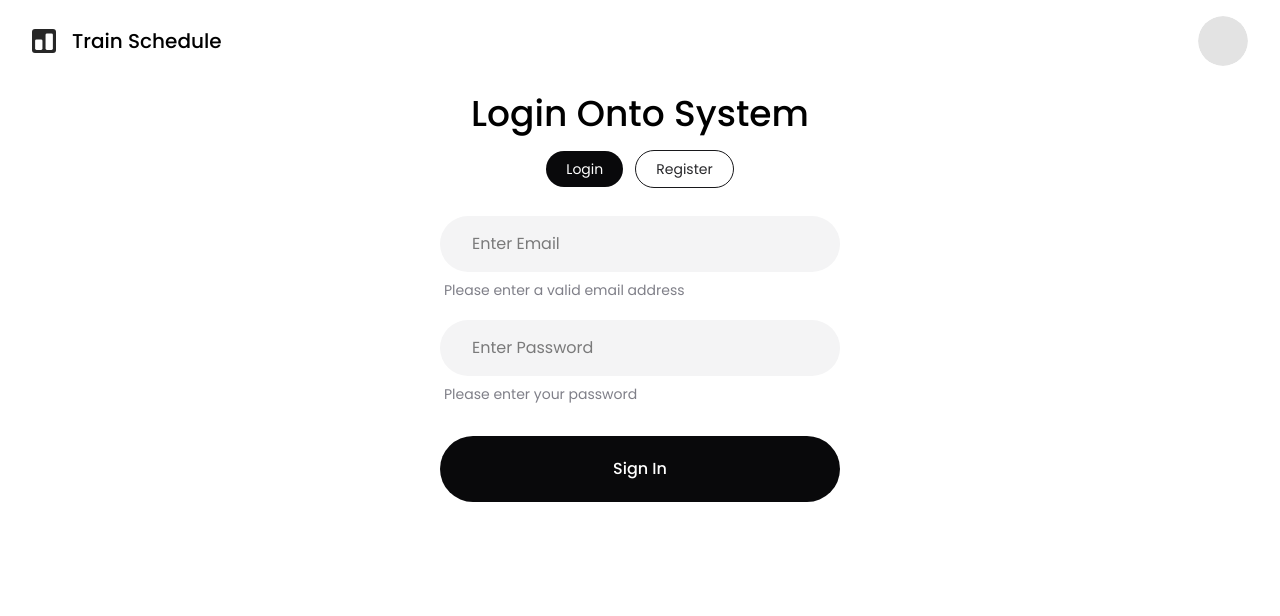
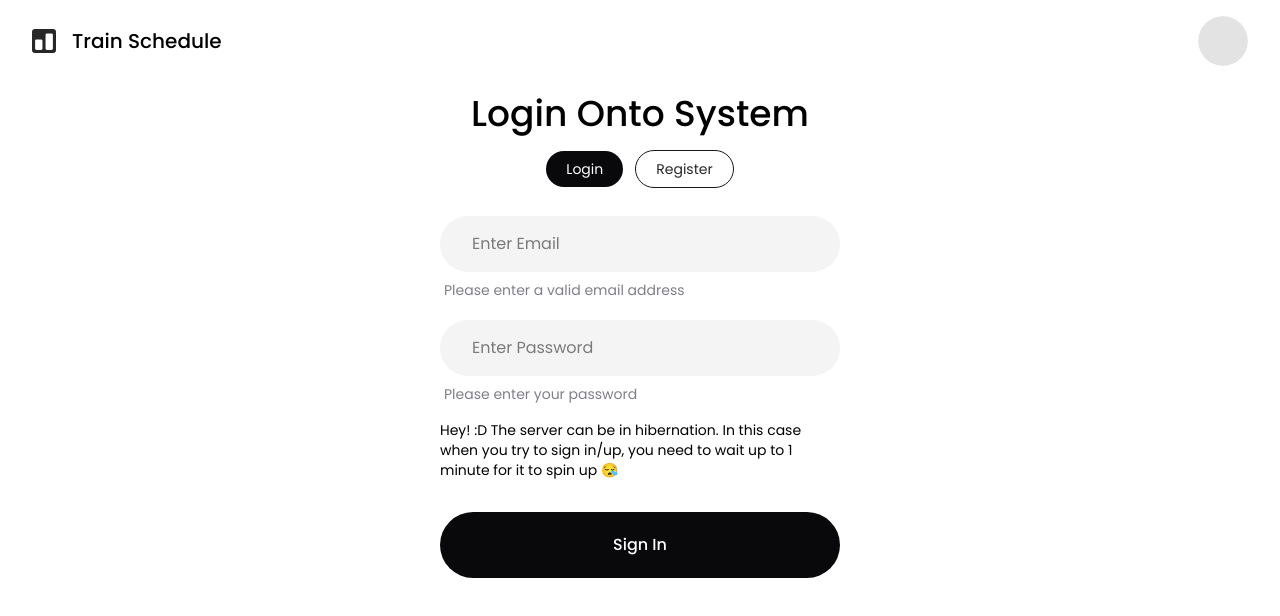
Before and after one commit to nikolas-tuz/kevich-tech-task-front, a Next.js app: page /auth in a window 1280 px wide. Shown: the top 616 px of the page. Built offline with nearby package versions, Linux system fonts and the light colour scheme.

Commit message:
Added tooltip text warning in auth page to tell user that server can be in hibernation;

```diff
--- a/app/auth/page.tsx
+++ b/app/auth/page.tsx
@@ -23,6 +23,7 @@ import axios from 'axios';
 import { AxiosErrorInterface, AxiosResponseInterface } from '@/utils/interfaces/AxiosResponse.interface';
 import { logIn } from '@/utils/auth/logIn';
 import MUIBackdrop from '@/components/UI/Backdrops/MUIBackdrop';
+import PlaceholderText from '@/components/UI/InfoMessage/PlaceholderText';
 
 type AuthStateType = `login` | `register`;
 
@@ -170,9 +171,14 @@ export default function AuthPage(/*{}: AuthPageType*/) {
                 placeholder={`Enter Password`}
               />
             </DivContainer>
-            <DivContainer>
+            {errorMessage && <ErrorMessage className={`flex items-center gap-3 mt-3`}>{errorMessage}</ErrorMessage>}
+
+            <DivContainer className={`mt-4`}>
+              <PlaceholderText className={`text-sm`} tooltipPlacement={`top`}
+                               tooltipTitle={`I did change the Render server plan to free solution. The tech specialist approved my tech task, so I do not want to waste money on paid server `}
+                               text={`Hey! :D The server can be in hibernation. In this case when you try to sign in/up, you need to wait
+            up to 1 minute for it to spin up 😪`} />
             </DivContainer>
-            {errorMessage && <ErrorMessage className={`flex items-center gap-3 mt-3`}>{errorMessage}</ErrorMessage>}
             <Button className={`mt-8 `}>
               {isPending ? <CircularProgress color={`error`} /> : <>Sign In</>}
             </Button>
@@ -209,9 +215,14 @@ export default function AuthPage(/*{}: AuthPageType*/) {
                 placeholder={`Confirm Password`}
               />
             </DivContainer>
-            <DivContainer>
+            {errorMessage && <ErrorMessage className={`flex items-center gap-3 mt-3`}>{errorMessage}</ErrorMessage>}
+
+            <DivContainer className={`mt-4`}>
+              <PlaceholderText className={`text-sm`} tooltipPlacement={`top`}
+                               tooltipTitle={`I did change the Render server plan to free solution. The tech specialist approved my tech task, so I do not want to waste money on paid server `}
+                               text={`Hey! :D The server can be in hibernation. In this case when you try to sign in/up, you need to wait
+            up to 1 minute for it to spin up 😪`} />
             </DivContainer>
-            {errorMessage && <ErrorMessage className={`flex items-center gap-3 mt-3`}>{errorMessage}</ErrorMessage>}
             <Button className={`mt-8 `}>
               {isPending ? <CircularProgress color={`error`} /> : <>{submitFormBtnText}</>}
             </Button>
--- /dev/null
+++ b/components/UI/InfoMessage/PlaceholderText.tsx
@@ -0,0 +1,24 @@
+// 'use client';
+
+import { Placement } from '@popperjs/core';
+import { Tooltip } from '@mui/material';
+import Paragraph from '@/components/UI/Typography/Paragraph';
+import { ComponentPropsWithoutRef } from 'react';
+
+type PlaceholderTextType = {
+  tooltipTitle: string;
+  text: string;
+  tooltipPlacement: Placement;
+  // children: ReactNode;
+} & ComponentPropsWithoutRef<'div'>;
+
+export default function PlaceholderText({ tooltipTitle, text, tooltipPlacement, ...props }: PlaceholderTextType) {
+  return (
+    <>
+      <Tooltip {...props} placement={tooltipPlacement}
+               title={tooltipTitle}>
+        <Paragraph>{text}</Paragraph>
+      </Tooltip>
+    </>
+  );
+}
```
